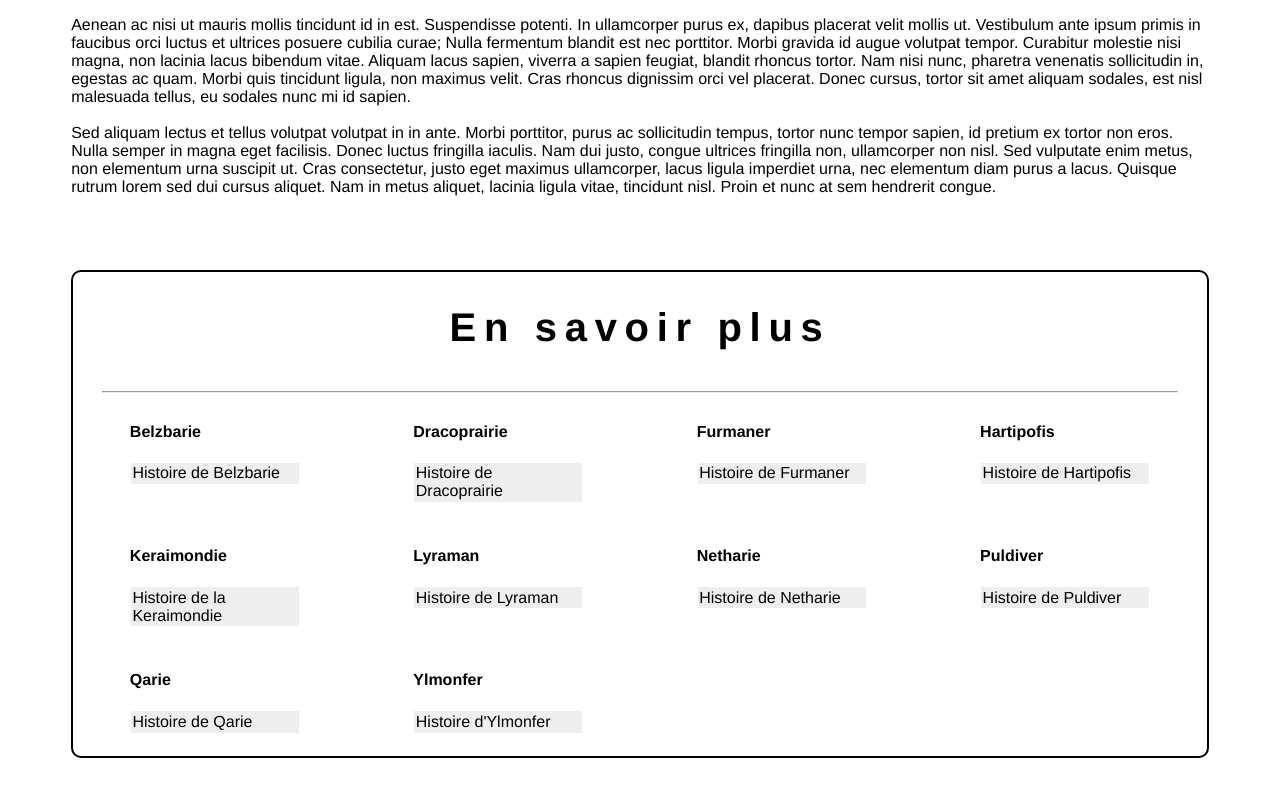
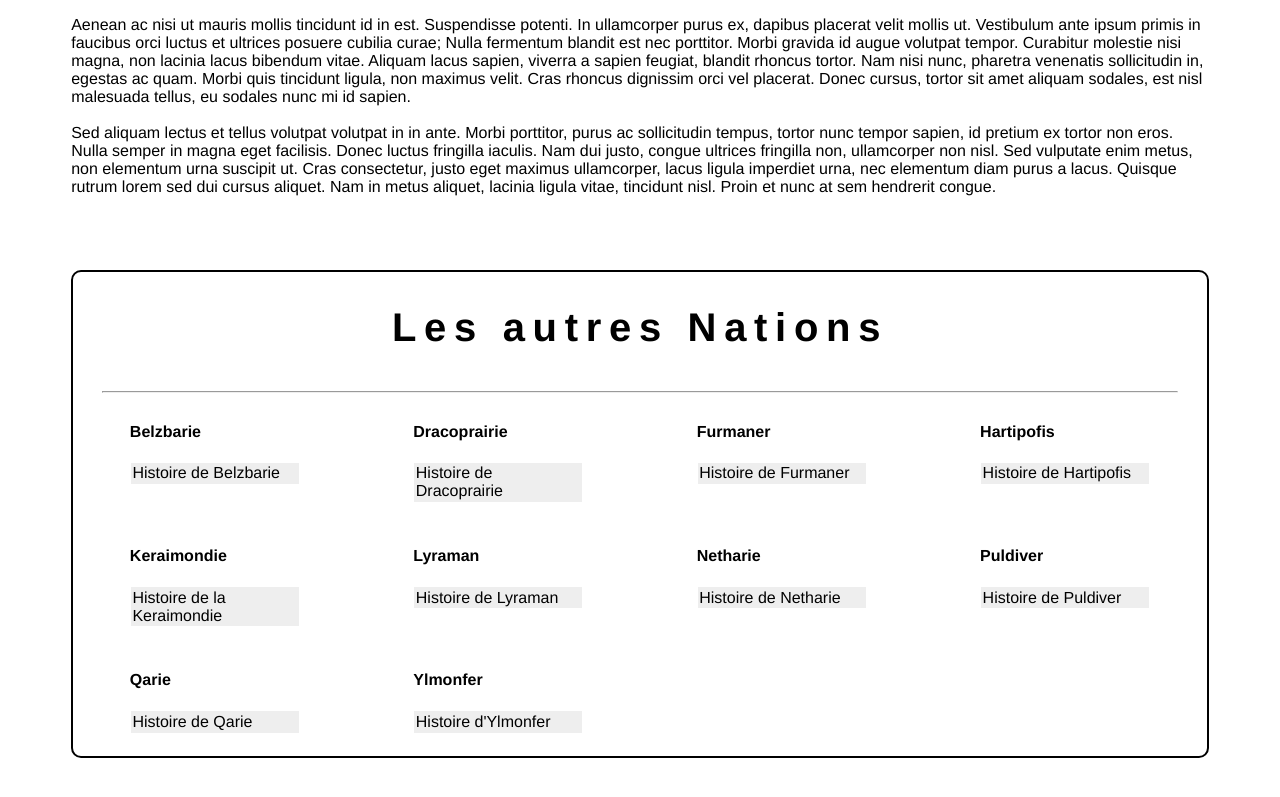
Before and after one commit to MaikenDANGELO/Astaer-Website, a plain HTML site: page Contenu/LeMondeAstaer/Nations/Netharie.html in a window 1280 px wide. Shown: the part 2147-2944 px from the top of the page. Drawn offline with Linux system fonts and the light colour scheme.

Commit message:
Update Netharie.html

```diff
--- a/Contenu/LeMondeAstaer/Nations/Netharie.html
+++ b/Contenu/LeMondeAstaer/Nations/Netharie.html
@@ -223,7 +223,7 @@
                 <!--Séparation vide-->
             </div>
             <div class="link-card">
-                <h2 class="link-card-title">En savoir plus</h2>
+                <h2 class="link-card-title">Les autres Nations</h2>
                 <div style="width: 95%; align-self: center;"><hr></div>
                 <div class="link-card-body">
                     <div class="link-card-section">
```
